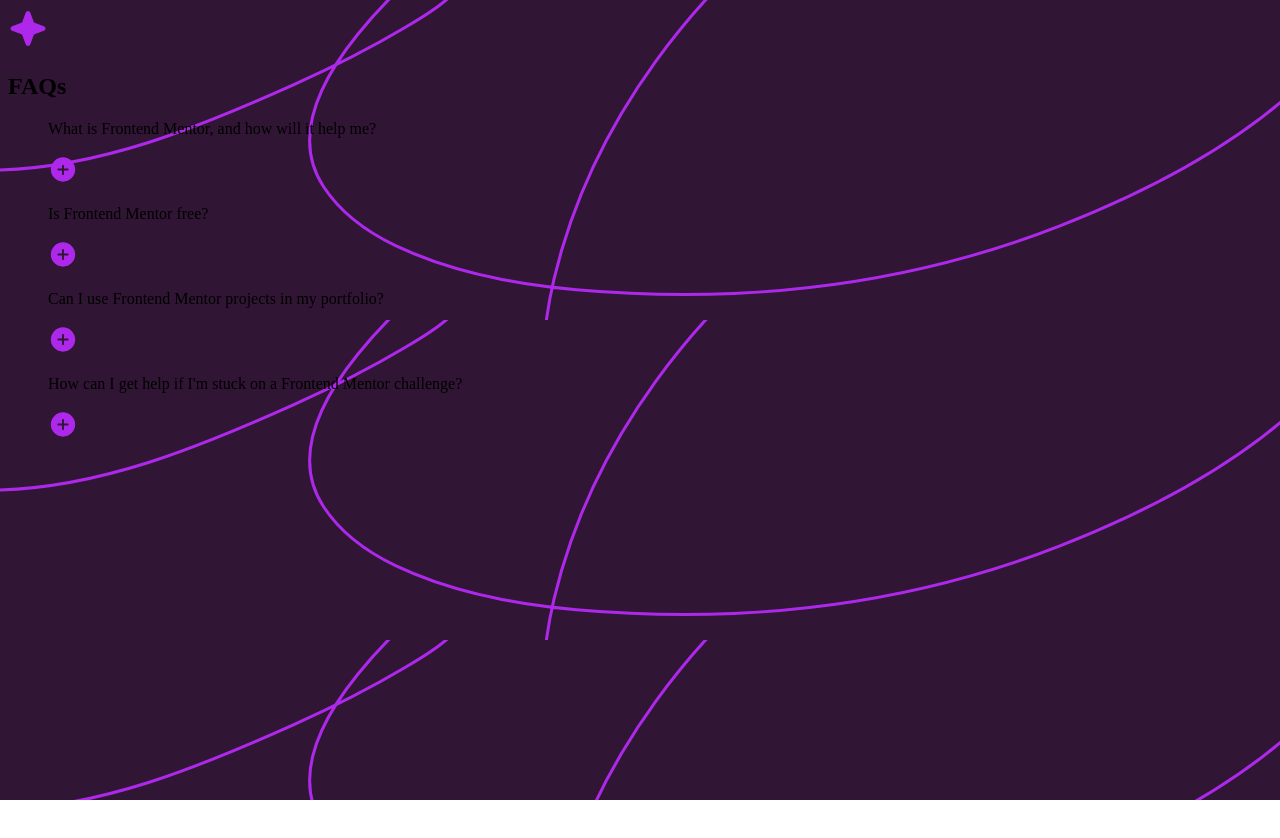
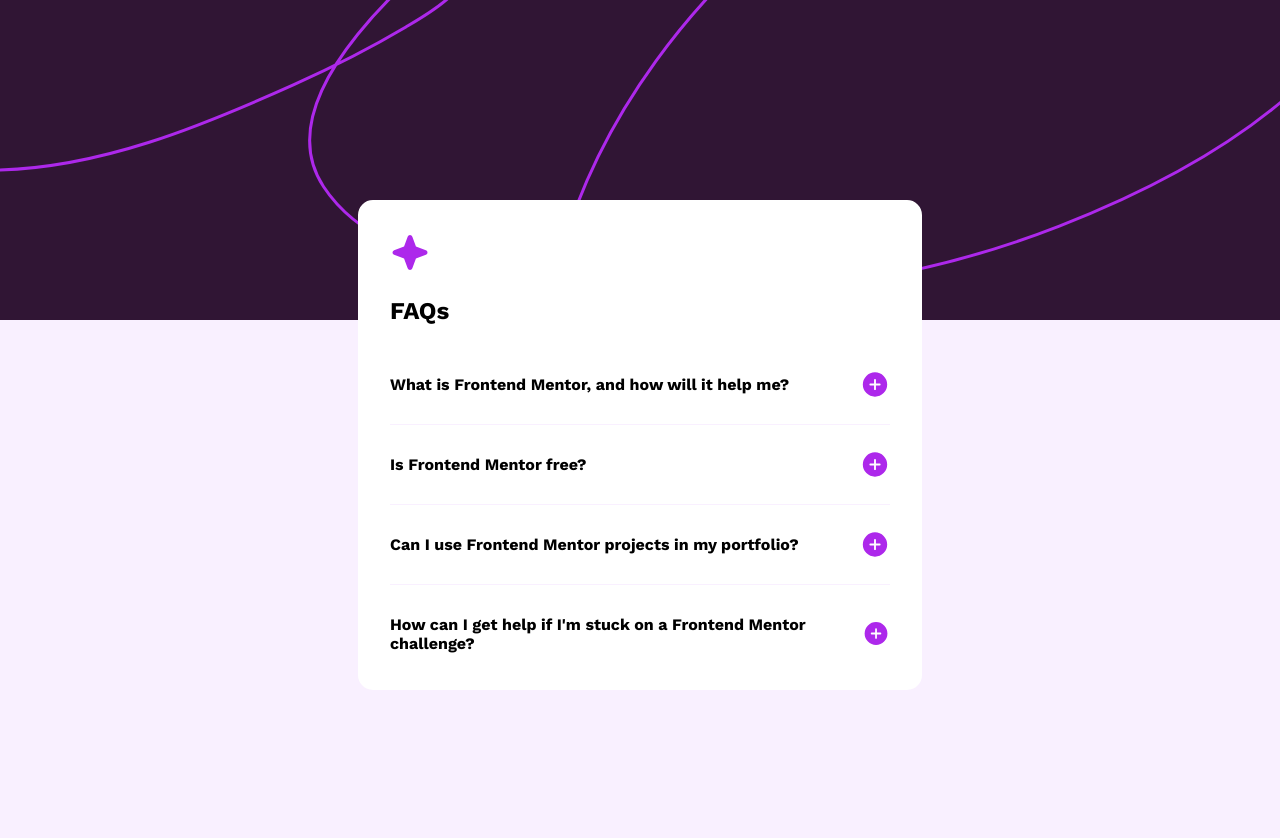
Before and after one commit to kalin-angelov/FM-FAQ-Accordion, a React (Create React App) app: page / in a window 1280 px wide. Shown: the top 838 px of the page. Before the commit the page ends 800 px from the top, so only its background shows below. Built offline with nearby package versions, Linux system fonts and the light colour scheme.

Commit message:
Update App.css

```diff
--- a/src/App.css
+++ b/src/App.css
@@ -1,11 +1,69 @@
 body {
+  background-color: hsl(275, 100%, 97%);
+  font-size: 16px;
+  font-family: "Work Sans", sans-serif;
   background-image: url("../public/images/background-pattern-desktop.svg");
+  background-repeat: repeat-x;
+  background-size: auto;
+}
+
+main {
+  border: 2px solid hsl(0, 0%, 100%);
+  background-color: hsl(0, 0%, 100%);
+  border-radius: 15px;
+  padding: 30px;
+  padding-bottom: 5px;
+  margin: 200px auto;
+  width: 500px;
+  height: auto;
+}
+
+ul {
+  padding: 0;
+  margin: 0;
 }
 
 li {
   list-style: none;
+  border-bottom: 1.5px solid hsl(275, 100%, 97%);
+}
+li:last-child {
+  border-bottom: none;
 }
 
-div {
+.header {
+  display: flex;
+  flex-direction: row;
+  align-items: center;
+  gap: 18px;
+}
+.header h1 {
+  font-size: 50px;
+  font-weight: 700;
+  margin: 0;
+}
+
+.question-container {
+  display: flex;
+  flex-direction: row;
+  align-items: center;
+  justify-content: space-between;
   cursor: pointer;
+  padding: 10px 0;
+}
+
+.question {
+  font-weight: 700;
+  margin: 20px 0;
+}
+.question:hover {
+  color: #ad28eb;
+}
+
+.answer {
+  margin: 0 0 20px 0;
+  font-weight: 400;
+  line-height: 1.5;
+  font-size: 15px;
+  color: hsl(292, 16%, 49%);
 }/*# sourceMappingURL=App.css.map */
```
